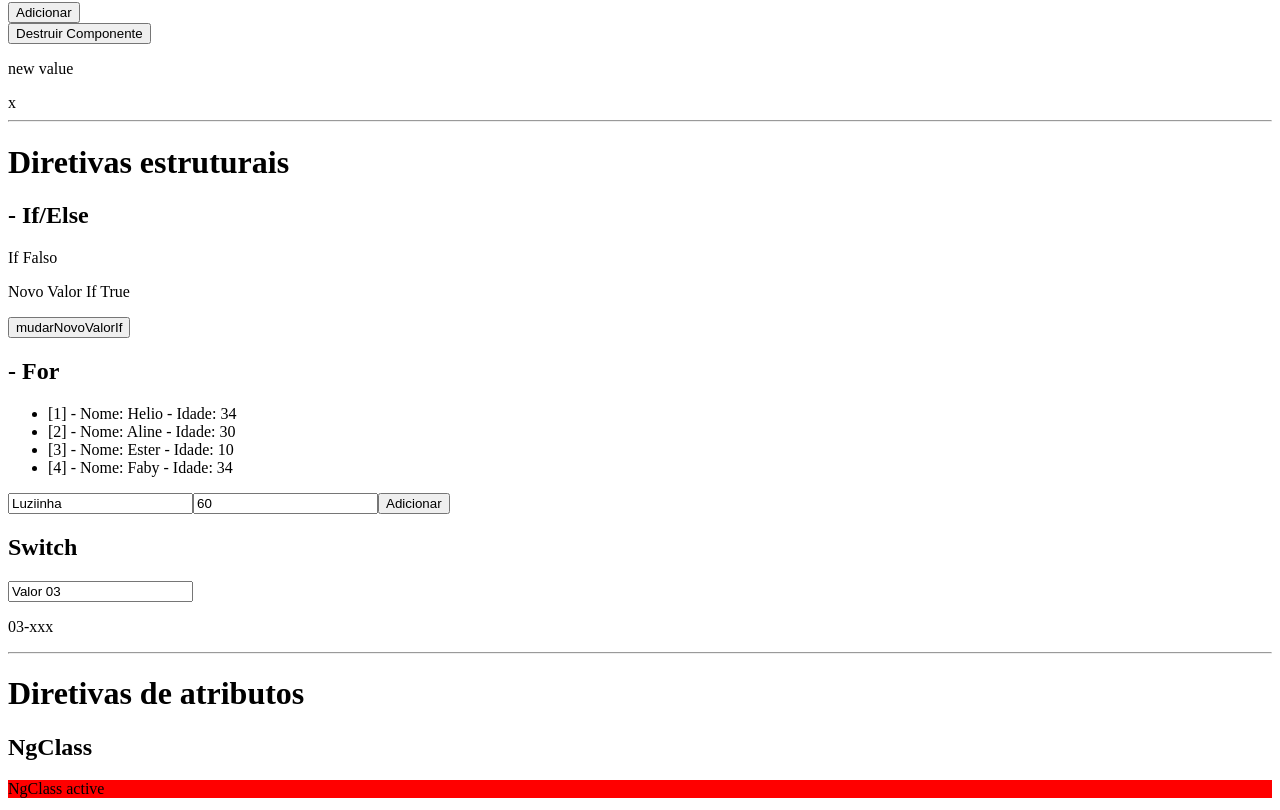
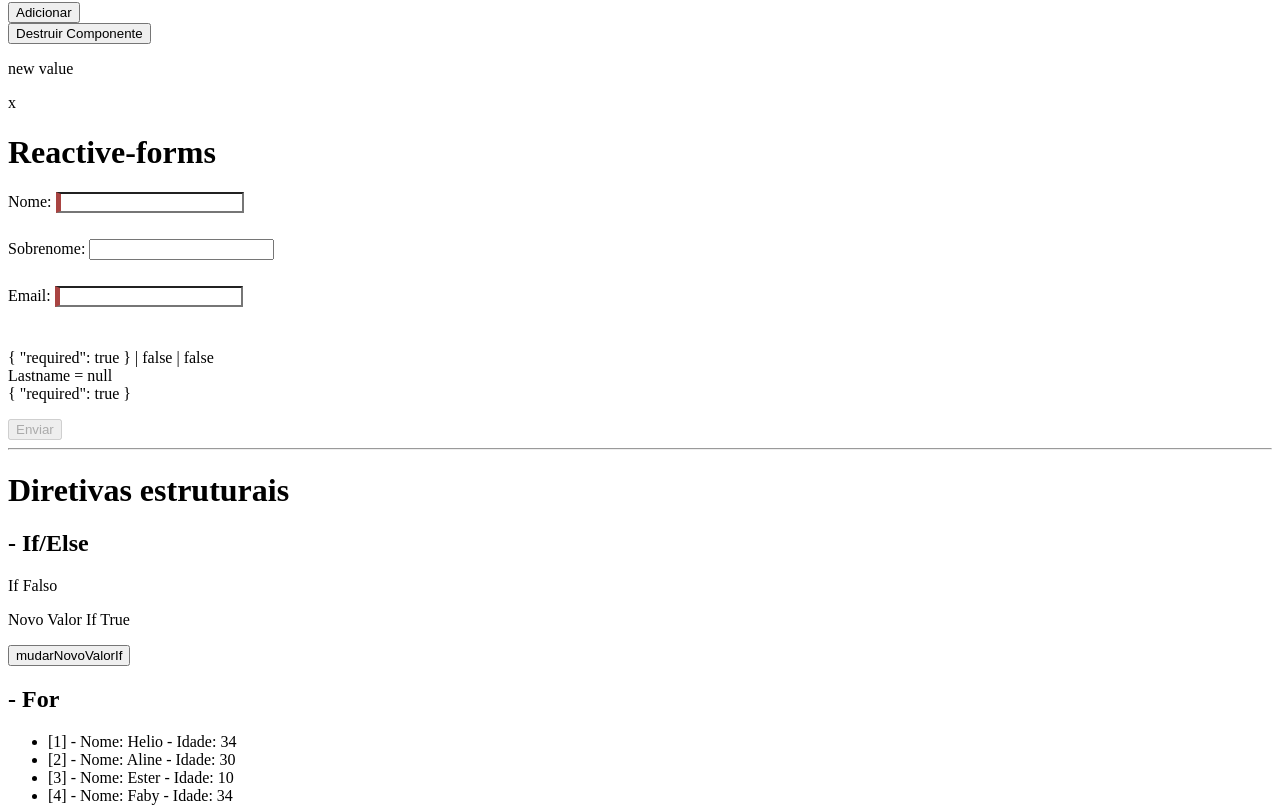
Before and after one commit to HelioRDF/Curso-de-Angular-2-v15, an Angular app in the folder meu-primeiro-projeto/: page / in a window 1280 px wide. Shown: the part 1070-1880 px from the top of the page. Built offline with nearby package versions, Linux system fonts and the light colour scheme; no server answers.

Commit message:
Reactive-forms

```diff
--- a/meu-primeiro-projeto/src/app/app-routing.module.ts
+++ b/meu-primeiro-projeto/src/app/app-routing.module.ts
@@ -1,7 +1,13 @@
 import { NgModule } from '@angular/core';
 import { RouterModule, Routes } from '@angular/router';
+import { ReactiveFormsComponent } from './reactive-forms/reactive-forms.component';
 
-const routes: Routes = [];
+const routes: Routes = [
+  {
+    path:'',
+    component:ReactiveFormsComponent
+  }
+];
 
 @NgModule({
   imports: [RouterModule.forRoot(routes)],
--- a/meu-primeiro-projeto/src/app/app.component.ts
+++ b/meu-primeiro-projeto/src/app/app.component.ts
@@ -16,7 +16,6 @@ import { AfterContentChecked, AfterContentInit, AfterViewChecked, AfterViewInit,
 <h4>Meu H4</h4>
 <h3>Meu H3</h3>
 </app-diretivas-atributos>
-
 <app-new-component></app-new-component>
 <hr>
 <h2>Input</h2>
@@ -33,7 +32,9 @@ import { AfterContentChecked, AfterContentInit, AfterViewChecked, AfterViewInit,
 <app-food-add></app-food-add>
 <app-food-list></app-food-list>
 <hr>
-<app-fomrs>
+<app-fomrs></app-fomrs>
+  <hr>
+<app-reactive-forms></app-reactive-forms>
 `
 })
 export class AppComponent implements OnInit, DoCheck, AfterContentInit, AfterContentChecked, AfterViewInit, AfterViewChecked {
--- a/meu-primeiro-projeto/src/app/fomrs/fomrs.component.html
+++ b/meu-primeiro-projeto/src/app/fomrs/fomrs.component.html
@@ -1,4 +1,4 @@
-<h1>Fomrs </h1>
+<h1>Fomrs - Template-driven forms</h1>
 
 <form #form="ngForm" (ngSubmit)="submitForm(form)">
     <h2>Radio</h2>
--- /dev/null
+++ b/meu-primeiro-projeto/src/app/reactive-forms/reactive-forms.component.html
@@ -0,0 +1,39 @@
+<h1>Reactive-forms</h1>
+<form [formGroup]="cadastroForm" (ngSubmit)="submitForm()">
+    <label>
+        Nome:
+        <input type="text" formControlName="firstName">
+        <span
+            *ngIf="cadastroForm.get('firstName')?.errors && (cadastroForm.get('firstName')?.touched || cadastroForm.get('firstName')?.dirty)">
+            Adicionar o nome
+        </span>
+    </label>
+    <br>
+    <label>
+        Sobrenome:
+        <input type="text" formControlName="lastName" maxlength="6" minlength="4">
+        <span
+            *ngIf="cadastroForm.get('lastName')?.errors && (cadastroForm.get('lastName')?.touched || cadastroForm.get('lastName')?.dirty)">
+            Minimo
+            {{
+            cadastroForm.get('lastName')?.errors|json
+            }}
+        </span>
+    </label>
+    <br>
+    <label>
+        Email:
+        <input type="email" formControlName="email" >
+    </label>
+    <br>
+    <p>
+        {{cadastroForm.get('firstName')?.errors|json}}
+        | {{cadastroForm.get('firstName')?.touched|json}}
+        | {{cadastroForm.get('firstName')?.dirty|json}}
+        <br>
+        Lastname = {{(cadastroForm.get('lastName')?.errors| json)}}
+        <br>
+        {{cadastroForm.get('email')?.errors|json}}
+    </p>
+    <button [disabled]="cadastroForm.invalid">Enviar</button>
+</form>
--- /dev/null
+++ b/meu-primeiro-projeto/src/app/reactive-forms/reactive-forms.component.scss
@@ -0,0 +1,28 @@
+.ng-valid[required], .ng-valid.required  {
+    border-left: 5px solid #42A948; /* green */
+  }
+
+  .ng-invalid:not(form)  {
+    border-left: 5px solid #a94442; /* red */
+  }
+
+  .alert div {
+    background-color: #fed3d3;
+    color: #820000;
+    padding: 1rem;
+    margin-bottom: 1rem;
+  }
+
+  .form-group {
+    margin-bottom: 1rem;
+  }
+
+  label {
+    display: block;
+    margin-bottom: .5rem;
+  }
+
+  select {
+    width: 100%;
+    padding: .5rem;
+  }
--- /dev/null
+++ b/meu-primeiro-projeto/src/app/reactive-forms/reactive-forms.component.ts
@@ -0,0 +1,29 @@
+import { Component } from '@angular/core';
+import {FormBuilder, FormGroup, Validators} from '@angular/forms'
+
+@Component({
+  selector: 'app-reactive-forms',
+  templateUrl: './reactive-forms.component.html',
+  styleUrls: ['./reactive-forms.component.scss']
+})
+export class ReactiveFormsComponent {
+  public cadastroForm: FormGroup=this.formBuilder.group({
+    firstName:['',Validators.required],
+    lastName:['',[Validators.minLength(4),Validators.maxLength(6)]],
+    email:['',[Validators.required,Validators.email]],
+  })
+  constructor(private formBuilder: FormBuilder) {
+
+  }
+  public submitForm(){
+    if(this.cadastroForm.valid){
+      console.log(this.cadastroForm);
+      console.log(this.cadastroForm.value);
+      console.log(this.cadastroForm.value.firstName);
+      console.log(this.cadastroForm.value.lastName);
+    }
+
+  }
+
+
+}
```
Also changed, not shown: meu-primeiro-projeto/src/app/app.module.ts (+6 -3 lines).
